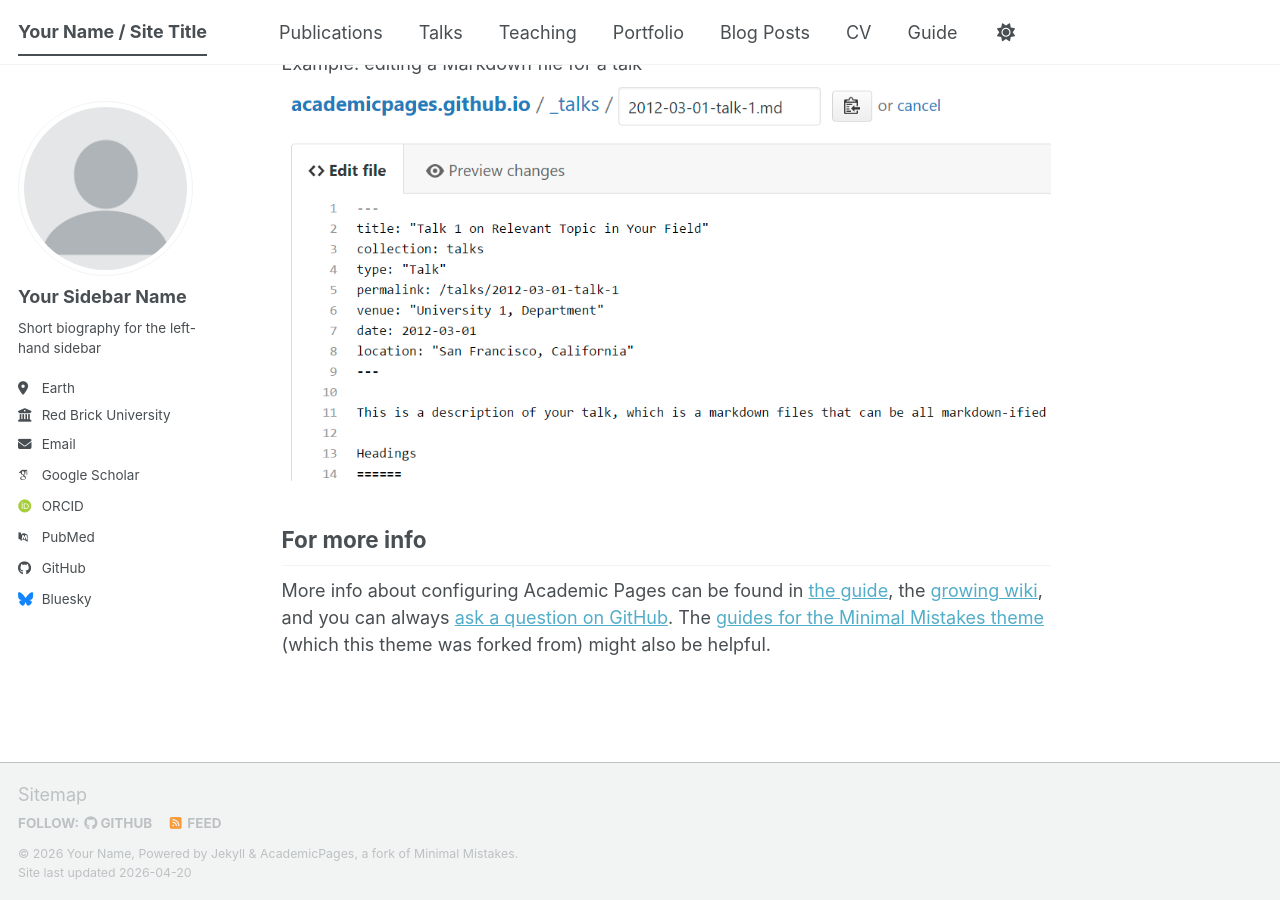
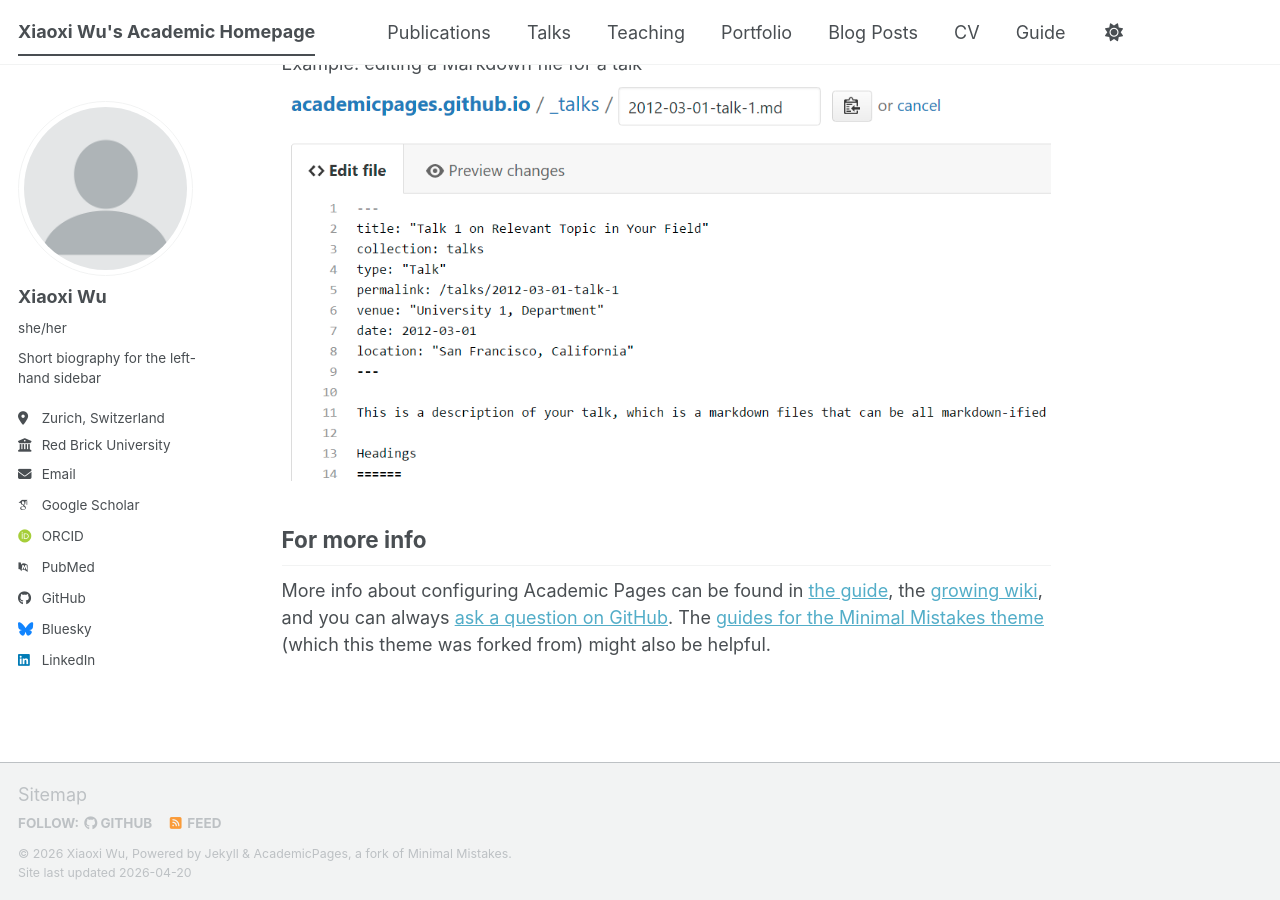
Before and after one commit to wuxiaoxi-xx/wuxiaoxi-xx.github.io, a Jekyll site: the page built from _pages/about.md, in a window 1280 px wide and 900 px high, scrolled down 2720 px. Built offline with Jekyll 4.4.1, drawn with Linux system fonts in a browser that asks for light colours; some web fonts are replaced; a script bundle is joined from its source files by our own code; library files that are not in the unit come from our copies.

Commit message:
Update _config.yml

```diff
--- a/_config.yml
+++ b/_config.yml
@@ -9,14 +9,14 @@
 # Basic Site Settings
 locale                   : "en-US"
 site_theme               : "default" # The available themes options are "default", "air", "sunrise", "mint", "dirt" and "contrast"
-title                    : "Your Name / Site Title"
+title                    : "Xiaoxi Wu's Academic Homepage"
 title_separator          : "-"
-name                     : &name "Your Name"
-description              : &description "Your Name's academic portfolio"   # Update this with a general description of your site, this is the default if not overridden by a page
-url                      : https://academicpages.github.io # The base hostname & protocol for your site e.g. "https://[your GitHub username].github.io",
+name                     : &name "Xiaoxi Wu"
+description              : &description "PhD Candidate | Chinese Studies"   # Update this with a general description of your site, this is the default if not overridden by a page
+url                      : https://wuxiaoxi-xx.github.io # The base hostname & protocol for your site e.g. "https://[your GitHub username].github.io",
                                                            # or if you already have some other page hosted on Github then use "https://[your GitHub username].github.io/[Your Repo Name]"
 baseurl                  : "" # the subpath of your site, e.g. "/blog"
-repository               : "academicpages/academicpages.github.io"
+repository               : "wuxiaoxi-xx/wuxiaoxi-xx.github.io"
 
 # Site Author - The following control what appear as part of the author content on the side bar.
 #               If a field is blank the icon and link will not appear, otherwise it will be shown.
@@ -24,13 +24,13 @@ repository               : "academicpages/academicpages.github.io"
 author:
   # Biographic information
   avatar           : "profile.png"
-  name             : "Your Sidebar Name"
-  pronouns         : # example: "she/her"
+  name             : "Xiaoxi Wu"
+  pronouns         : "she/her"
   bio              : "Short biography for the left-hand sidebar"
-  location         : "Earth"
+  location         : "Zurich, Switzerland"
   employer         : "Red Brick University"
   uri              : # URL
-  email            : "none@example.org"
+  email            : "xiaoxi.wu@aoi.uzh.ch"
 
   # Academic websites
   academia         : # URL
@@ -51,7 +51,7 @@ author:
   bitbucket        : # Username - Update with your username on the site
   codepen          : # Username
   dribbble         : # Username
-  github           : "academicpages"
+  github           : "https://wuxiaoxi-xx.github.io"
   kaggle           : # Username
   stackoverflow    : # User number or user number and name (i.e., use "1" or "1/jeff-atwood")
 
@@ -66,7 +66,7 @@ author:
   keybase          : # Username
   instagram        : # Username
   lastfm           : # Username
-  linkedin         : # Username
+  linkedin         : "wuxiaoxi"
   mastodon         : # URL
   medium           : # URL
   pinterest        : # Username
```
